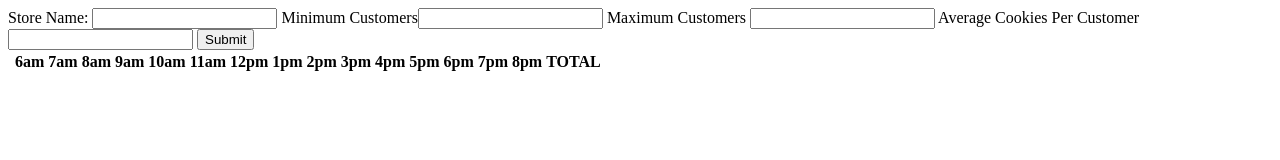
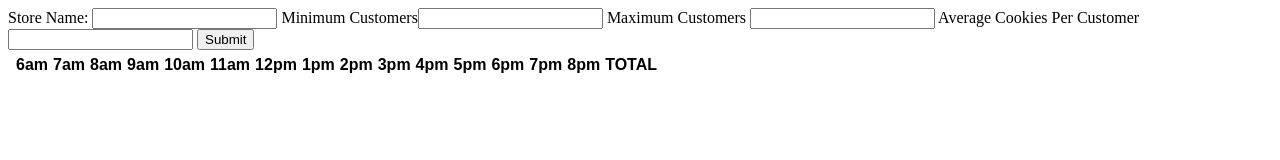
Before and after one commit to c-costello/salmon_cookies, a plain HTML site: page sales.html in a window 1280 px wide. Drawn offline with Linux system fonts and the light colour scheme.

Commit message:
fixed weird git branching problem

```diff
--- a/sales.html
+++ b/sales.html
@@ -1,6 +1,8 @@
 <!DOCTYPE html>
 <html>
-  <head></head>
+  <head>
+    <link rel="stylesheet" href="styles/style.css"
+  </head>
   <body>
     <header></header>
     <main id=main-content>
```
